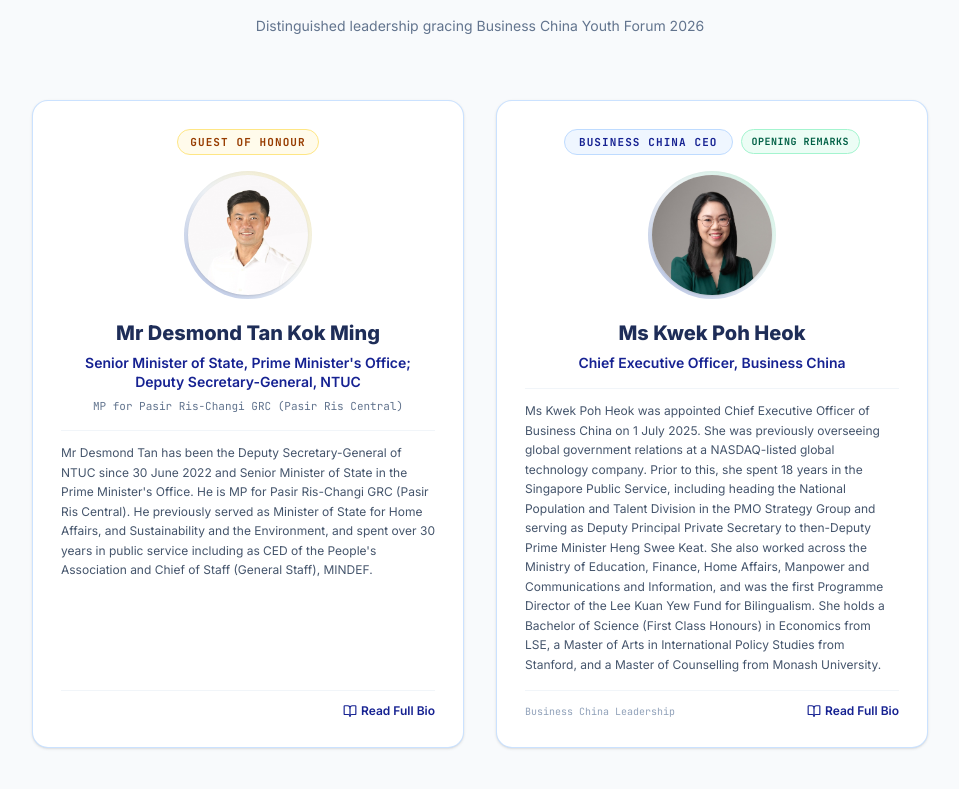
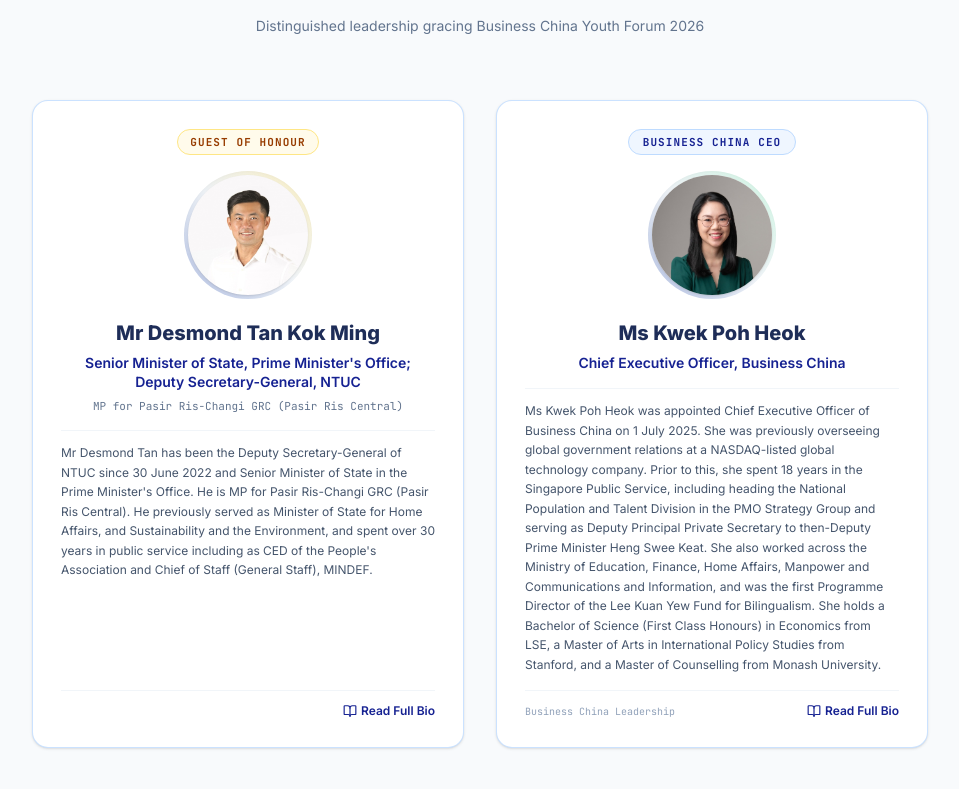
Before and after one commit to ThuraiiGanesh/bcyf, a React (Vite) app: page / in a window 1280 px wide. Shown: the part 1890-2679 px from the top of the page, without its empty margins (160-1119 px from the left). Built offline with nearby package versions, Linux system fonts and the light colour scheme.

Commit message:
fix(ceo): remove Opening Remarks badge from CEO intro card

```diff
--- a/src/components/HighlightsCarousel.tsx
+++ b/src/components/HighlightsCarousel.tsx
@@ -154,9 +154,6 @@
               <div className="flex flex-wrap items-center justify-center gap-2">
                 <span className="inline-block text-[11px] font-mono font-bold uppercase tracking-widest text-brand-blue bg-blue-50 border border-blue-200 px-3.5 py-1 rounded-full">
                   {t.ceoBadge}
-                </span>
-                <span className="inline-block text-[10px] font-mono font-bold uppercase tracking-wider text-emerald-800 bg-emerald-50 border border-emerald-200 px-2.5 py-1 rounded-full">
-                  {isEn ? 'Opening Remarks' : '致开幕辞'}
                 </span>
               </div>
 
```
